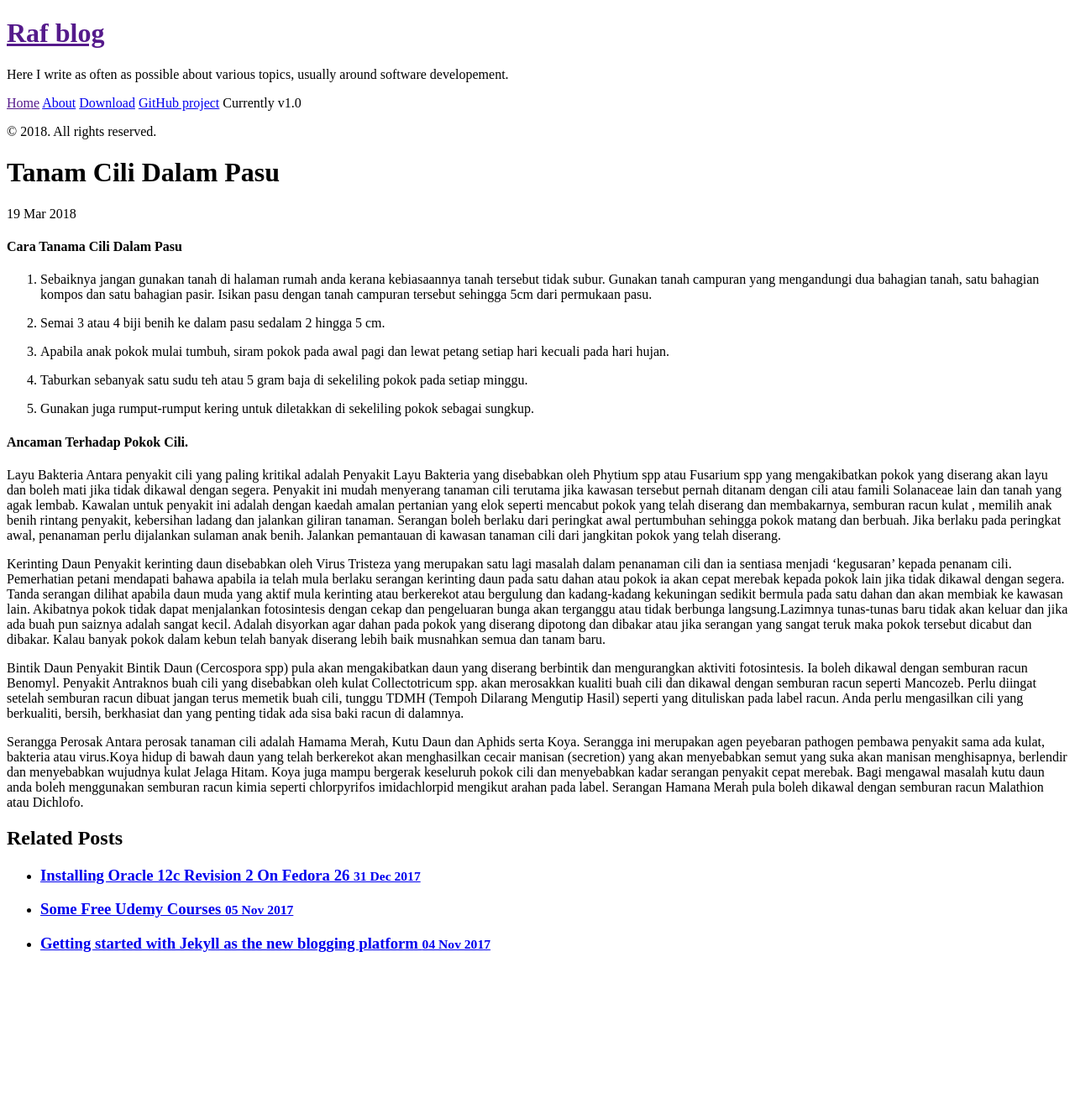
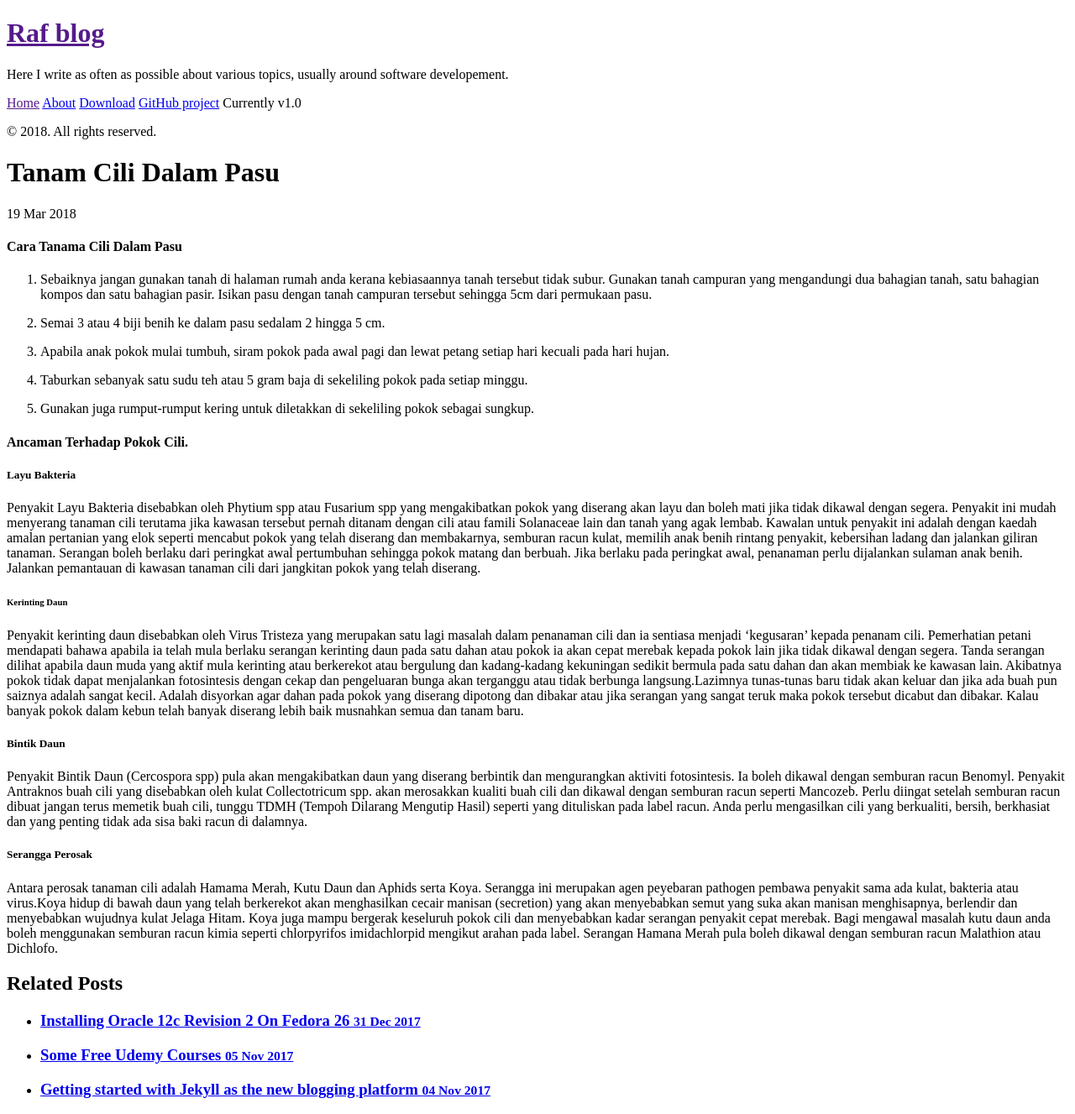
Before and after one commit to mrafsyam/mrafsyam.github.io, a Jekyll site: the page built from _posts/2018-03-19-Tanam-Cili-Dalam-Pasu.md, in a window 1280 px wide. Shown: the whole page at 84% size. Built offline with Jekyll 4.4.1, drawn with Linux system fonts in a browser that asks for light colours; our own code applies the rules of GitHub Pages for plain Markdown files; Markdown is read by kramdown in place of the engine named in the settings; before the commit the page ends 1154 px from its top, so only the background shows below that.

Commit message:
Edited Tanam Cili

```diff
--- a/_posts/2018-03-19-Tanam-Cili-Dalam-Pasu.md
+++ b/_posts/2018-03-19-Tanam-Cili-Dalam-Pasu.md
@@ -12,14 +12,14 @@
 
 ####  Ancaman Terhadap Pokok Cili.
 
-Layu Bakteria
-Antara penyakit cili yang paling kritikal adalah Penyakit Layu Bakteria yang disebabkan oleh Phytium spp atau Fusarium spp yang mengakibatkan pokok yang diserang akan layu dan boleh mati jika tidak dikawal dengan segera. Penyakit ini mudah menyerang tanaman cili terutama jika kawasan tersebut pernah ditanam dengan cili atau famili Solanaceae lain dan tanah yang agak lembab. Kawalan untuk penyakit ini adalah dengan kaedah amalan pertanian yang elok seperti mencabut pokok yang telah diserang dan membakarnya, semburan racun kulat , memilih anak benih rintang penyakit, kebersihan ladang dan jalankan giliran tanaman. Serangan boleh berlaku dari peringkat awal pertumbuhan sehingga pokok matang dan berbuah. Jika berlaku pada peringkat awal, penanaman perlu dijalankan sulaman anak benih. Jalankan pemantauan di kawasan tanaman cili dari jangkitan pokok yang telah diserang.
+##### Layu Bakteria
+Penyakit Layu Bakteria disebabkan oleh Phytium spp atau Fusarium spp yang mengakibatkan pokok yang diserang akan layu dan boleh mati jika tidak dikawal dengan segera. Penyakit ini mudah menyerang tanaman cili terutama jika kawasan tersebut pernah ditanam dengan cili atau famili Solanaceae lain dan tanah yang agak lembab. Kawalan untuk penyakit ini adalah dengan kaedah amalan pertanian yang elok seperti mencabut pokok yang telah diserang dan membakarnya, semburan racun kulat, memilih anak benih rintang penyakit, kebersihan ladang dan jalankan giliran tanaman. Serangan boleh berlaku dari peringkat awal pertumbuhan sehingga pokok matang dan berbuah. Jika berlaku pada peringkat awal, penanaman perlu dijalankan sulaman anak benih. Jalankan pemantauan di kawasan tanaman cili dari jangkitan pokok yang telah diserang.
 
-Kerinting Daun
+###### Kerinting Daun
 Penyakit kerinting daun disebabkan oleh Virus Tristeza yang merupakan satu lagi masalah dalam penanaman cili  dan ia sentiasa menjadi ‘kegusaran' kepada penanam cili. Pemerhatian petani mendapati bahawa apabila ia telah mula berlaku serangan kerinting daun pada satu dahan atau pokok ia akan cepat merebak kepada pokok lain jika tidak dikawal dengan segera. Tanda serangan dilihat apabila daun muda yang aktif mula kerinting atau berkerekot atau bergulung dan kadang-kadang kekuningan sedikit bermula pada satu dahan dan akan membiak ke kawasan lain. Akibatnya pokok tidak dapat menjalankan fotosintesis dengan cekap dan pengeluaran bunga akan terganggu atau tidak berbunga langsung.Lazimnya tunas-tunas baru tidak akan keluar dan jika ada buah pun saiznya adalah sangat kecil. Adalah disyorkan agar dahan pada pokok yang diserang dipotong dan dibakar atau jika serangan yang sangat teruk maka pokok tersebut dicabut dan dibakar. Kalau banyak pokok dalam kebun telah banyak diserang lebih baik musnahkan semua dan tanam baru.
 
-Bintik Daun
+##### Bintik Daun
 Penyakit Bintik Daun (Cercospora spp) pula akan mengakibatkan daun yang diserang berbintik dan mengurangkan aktiviti fotosintesis. Ia boleh dikawal dengan semburan racun Benomyl. Penyakit Antraknos buah cili yang disebabkan oleh kulat Collectotricum spp. akan merosakkan kualiti buah cili dan dikawal dengan semburan racun seperti Mancozeb. Perlu diingat setelah semburan racun dibuat jangan terus memetik buah cili, tunggu TDMH (Tempoh Dilarang Mengutip Hasil) seperti yang dituliskan pada label racun. Anda perlu mengasilkan cili yang berkualiti, bersih, berkhasiat dan yang penting tidak ada sisa baki racun di dalamnya.
 
-Serangga Perosak
+##### Serangga Perosak
 Antara perosak tanaman cili adalah Hamama Merah, Kutu Daun dan Aphids serta Koya. Serangga ini merupakan agen peyebaran pathogen pembawa penyakit sama ada kulat, bakteria atau virus.Koya hidup di bawah daun yang telah berkerekot akan menghasilkan cecair manisan (secretion) yang akan menyebabkan semut yang suka akan manisan menghisapnya, berlendir dan menyebabkan wujudnya kulat Jelaga Hitam. Koya juga mampu bergerak keseluruh pokok cili dan menyebabkan kadar serangan penyakit cepat merebak. Bagi mengawal masalah kutu daun anda boleh menggunakan semburan racun kimia seperti chlorpyrifos imidachlorpid mengikut arahan pada label. Serangan Hamana Merah pula boleh dikawal dengan semburan racun Malathion atau Dichlofo.
```
